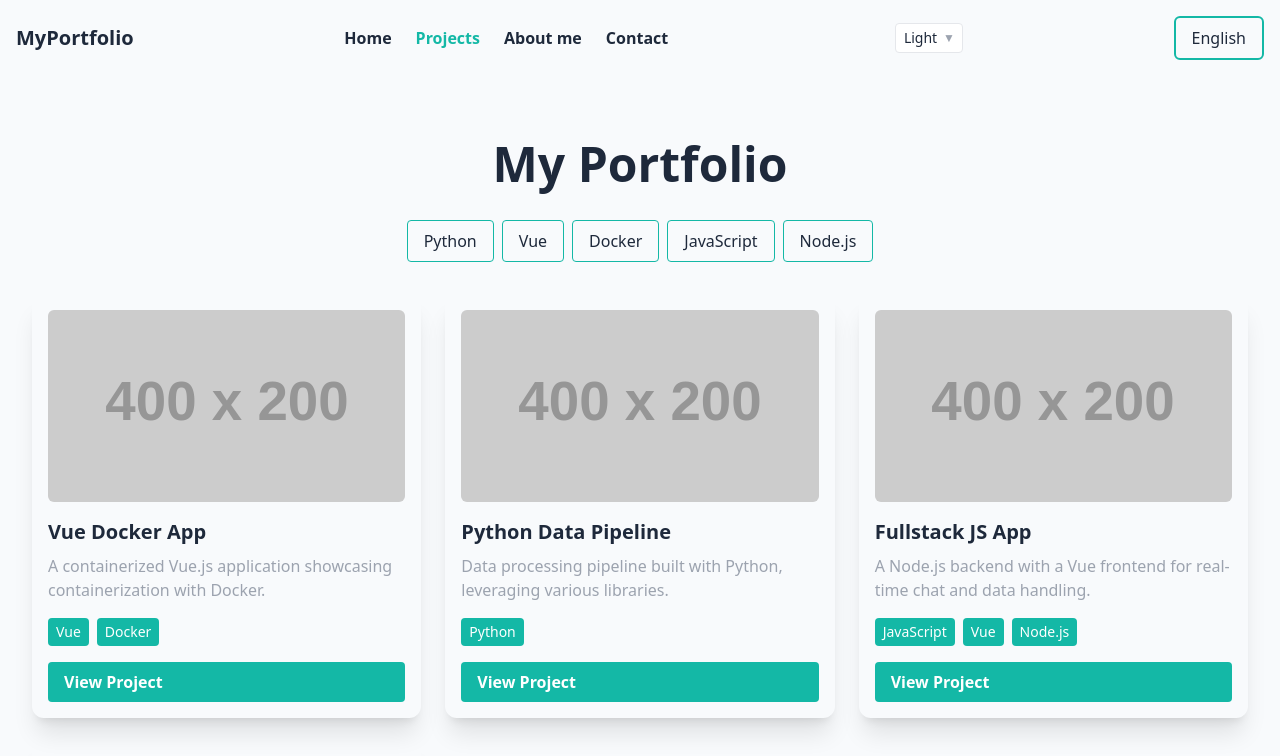
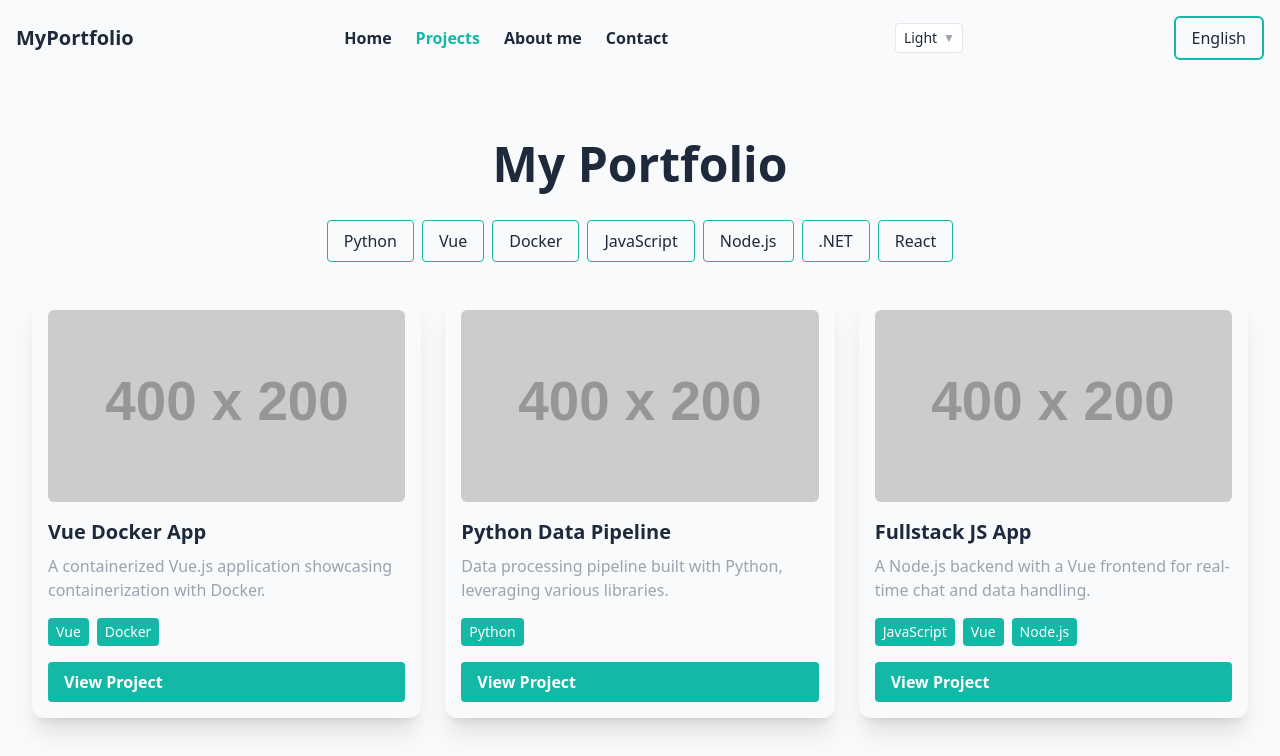
Before and after one commit to Roman-Parker/portfolio, a Vue app in the folder frontend/: page /portfolio in a window 1280 px wide. Shown: the top 756 px of the page. Built offline with nearby package versions, Linux system fonts and the light colour scheme.

Commit message:
updated techs

```diff
--- a/frontend/src/views/PortfolioView.vue
+++ b/frontend/src/views/PortfolioView.vue
@@ -74,7 +74,7 @@ export default {
             selectedTechs: [],
 
             // Example filters
-            allTechnologies: ["Python", "Vue", "Docker", "JavaScript", "Node.js"],
+            allTechnologies: ["Python", "Vue", "Docker", "JavaScript", "Node.js", ".NET", "React"],
 
             // Example project data
             projects: [
```
